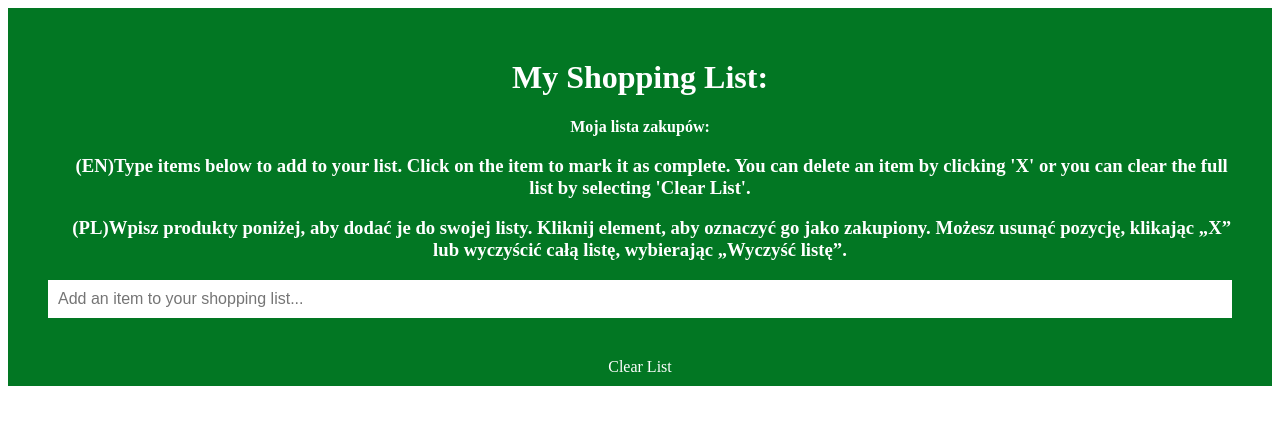
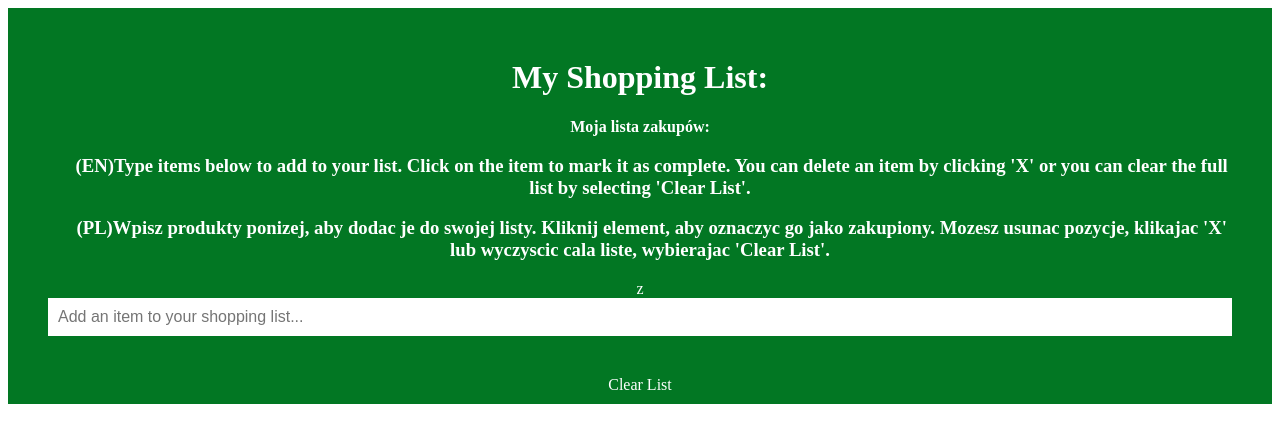
Before and after one commit to MikolajGrzybek/Lista-zakupow, a Django app: page /shoping_list/ in a window 1280 px wide. Shown: the top 443 px of the page. Run offline with Django 3.2, Linux system fonts and the light colour scheme; data that the repository does not hold is empty.

Commit message:
Usunięcie polskich znaków
Powodowały błędy

```diff
--- a/Shoping_list_project/templates/shoping_list/index.html
+++ b/Shoping_list_project/templates/shoping_list/index.html
@@ -5,8 +5,8 @@
   <h1 style="text-align: center;">My Shopping List:</h1>
 <p style="text-align: center;"><strong>Moja lista zakup&oacute;w:</strong></p>
 <h3>&nbsp; &nbsp; &nbsp;(EN)Type items below to add to your list. Click on the item to mark it as complete. You can delete an item by clicking 'X' or you can clear the full list by selecting 'Clear List'.</h3>
-<h3>&nbsp; &nbsp; &nbsp;(PL)Wpisz produkty poniżej, aby dodać je do swojej listy. Kliknij element, aby oznaczyć go jako zakupiony. Możesz usunąć pozycję, klikając &bdquo;X&rdquo; lub wyczyścić całą listę, wybierając &bdquo;Wyczyść listę&rdquo;.</h3>
-  <form action = "{% url 'add' %}" method = "POST" role = "form">
+<h3>&nbsp; &nbsp; &nbsp;(PL)Wpisz produkty ponizej, aby dodac je do swojej listy. Kliknij element, aby oznaczyc go jako zakupiony. Mozesz usunac pozycje, klikajac 'X' lub wyczyscic cala liste, wybierajac 'Clear List'.</h3>
+  <form action = "{% url 'add' %}" method = "POST" role = "form">z
   {% csrf_token %}
   {{ form.text }}
   </form>
```
